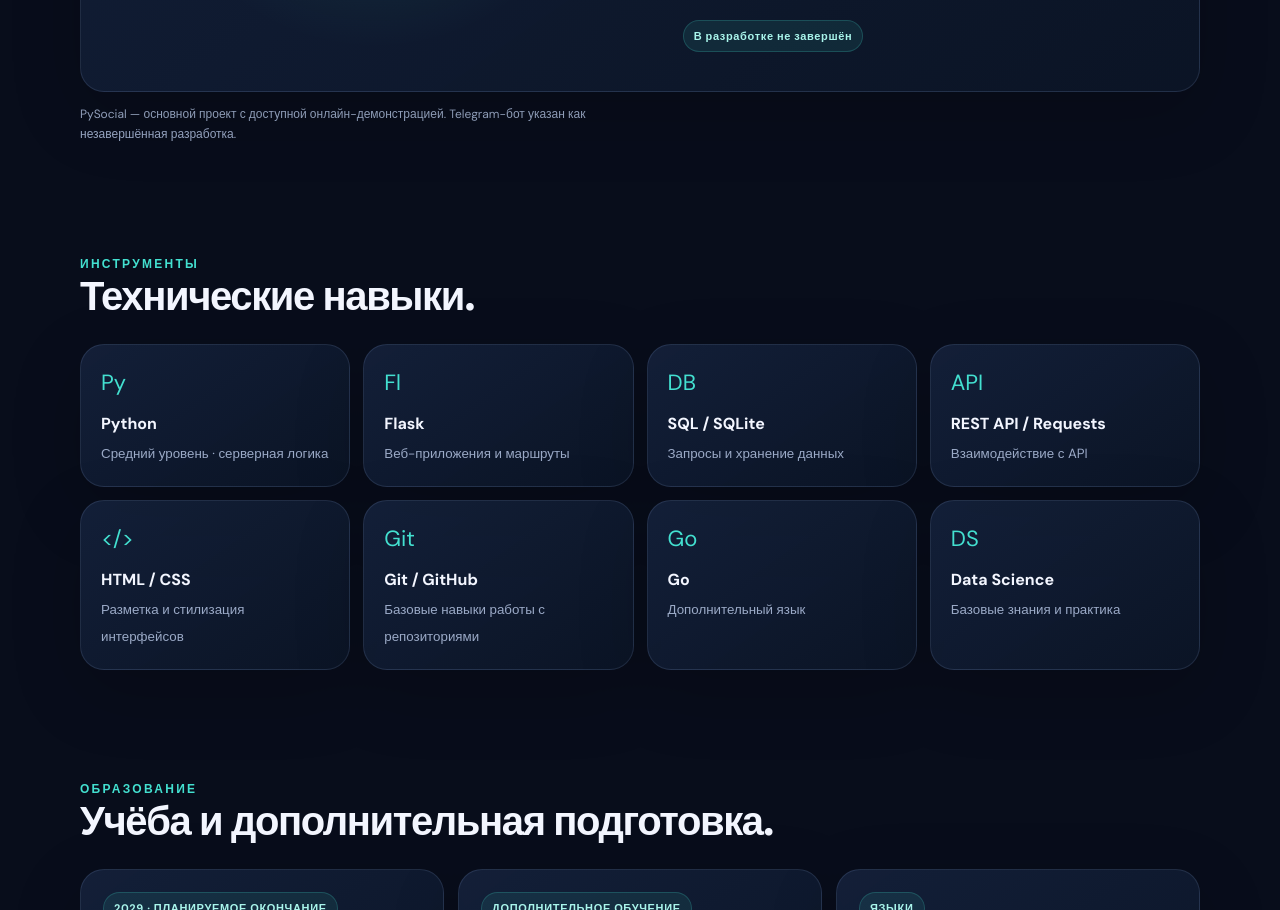
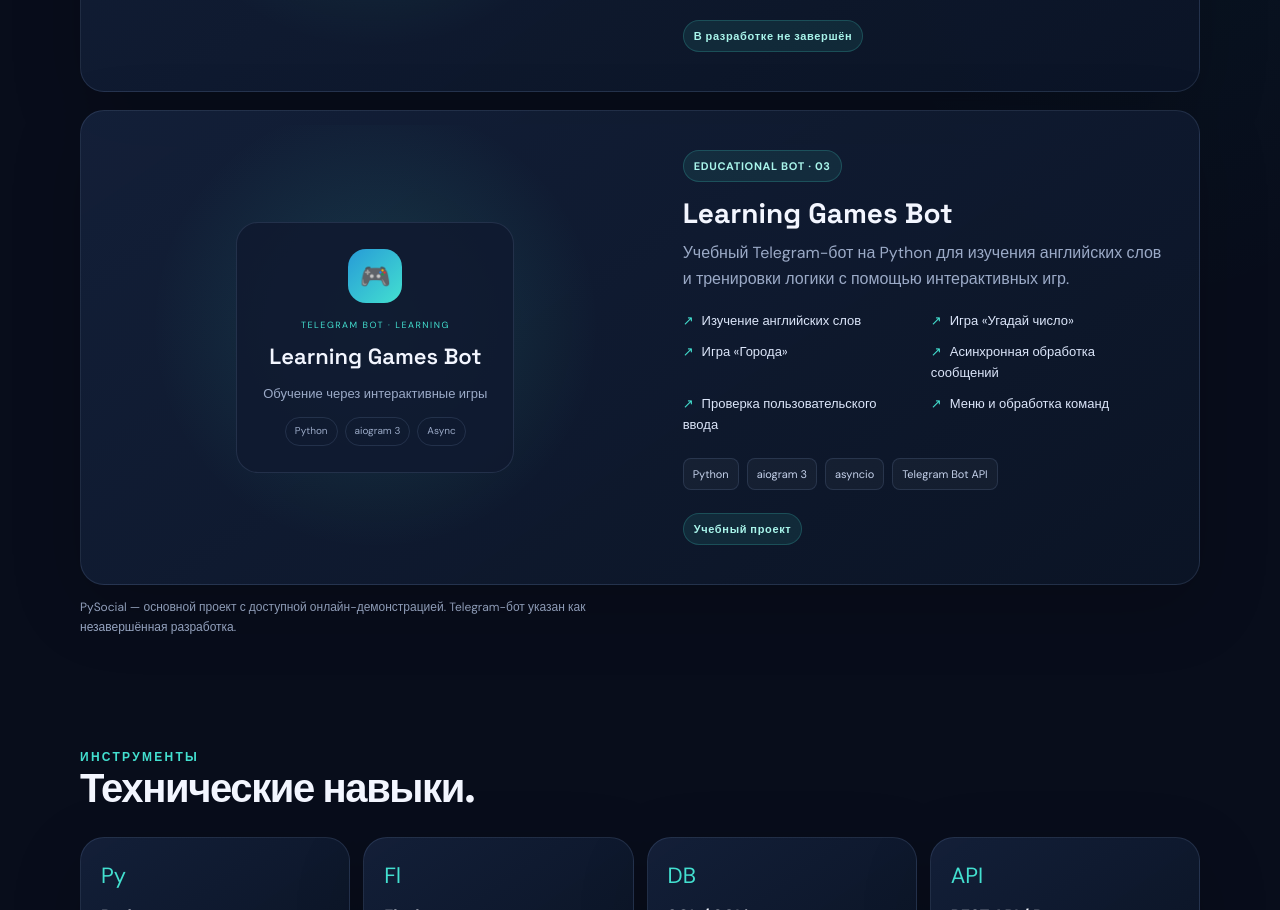
Before and after one commit to drkmmrs/portfolio, a plain HTML site: page index(4).html in a window 1280 px wide. Shown: the part 2541-3451 px from the top of the page. Drawn offline with Linux system fonts and the light colour scheme.

Commit message:
Update index(4).html

```diff
--- a/index(4).html
+++ b/index(4).html
@@ -191,6 +191,46 @@
           <div class="actions"><span class="tag">В разработке не завершён</span></div>
         </div>
       </article>
+
+<article class="panel project secondary-project">
+  <div class="project-art bot-art" aria-label="Иллюстрация учебного Telegram-бота">
+    <div class="bot-card">
+      <div class="bot-icon">🎮</div>
+      <div class="bot-label">TELEGRAM BOT · LEARNING</div>
+      <strong>Learning Games Bot</strong>
+      <p>Обучение через интерактивные игры</p>
+      <div class="bot-tags">
+        <span>Python</span>
+        <span>aiogram 3</span>
+        <span>Async</span>
+      </div>
+    </div>
+  </div>
+
+  <div class="project-info">
+    <span class="tag">EDUCATIONAL BOT · 03</span>
+    <h3>Learning Games Bot</h3>
+    <p>Учебный Telegram-бот на Python для изучения английских слов и тренировки логики с помощью интерактивных игр.</p>
+    <ul class="feature-list">
+      <li>Изучение английских слов</li>
+      <li>Игра «Угадай число»</li>
+      <li>Игра «Города»</li>
+      <li>Асинхронная обработка сообщений</li>
+      <li>Проверка пользовательского ввода</li>
+      <li>Меню и обработка команд</li>
+    </ul>
+    <div class="stack">
+      <span>Python</span>
+      <span>aiogram 3</span>
+      <span>asyncio</span>
+      <span>Telegram Bot API</span>
+    </div>
+    <div class="actions">
+      <span class="tag">Учебный проект</span>
+    </div>
+  </div>
+</article>
+
       <p class="section-sub" style="font-size:12px;margin-top:13px">PySocial — основной проект с доступной онлайн-демонстрацией. Telegram-бот указан как незавершённая разработка.</p>
     </section>
 
```
